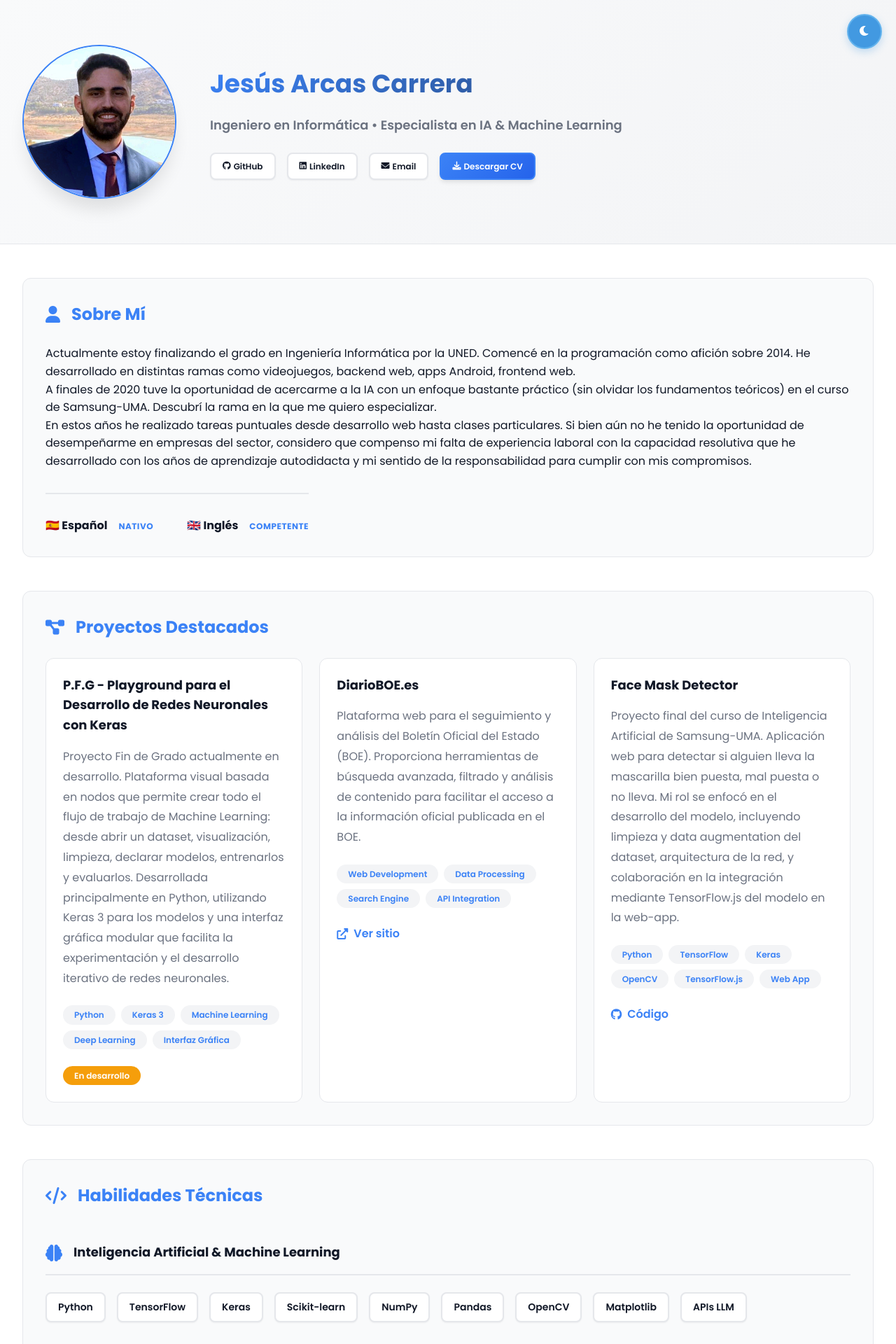
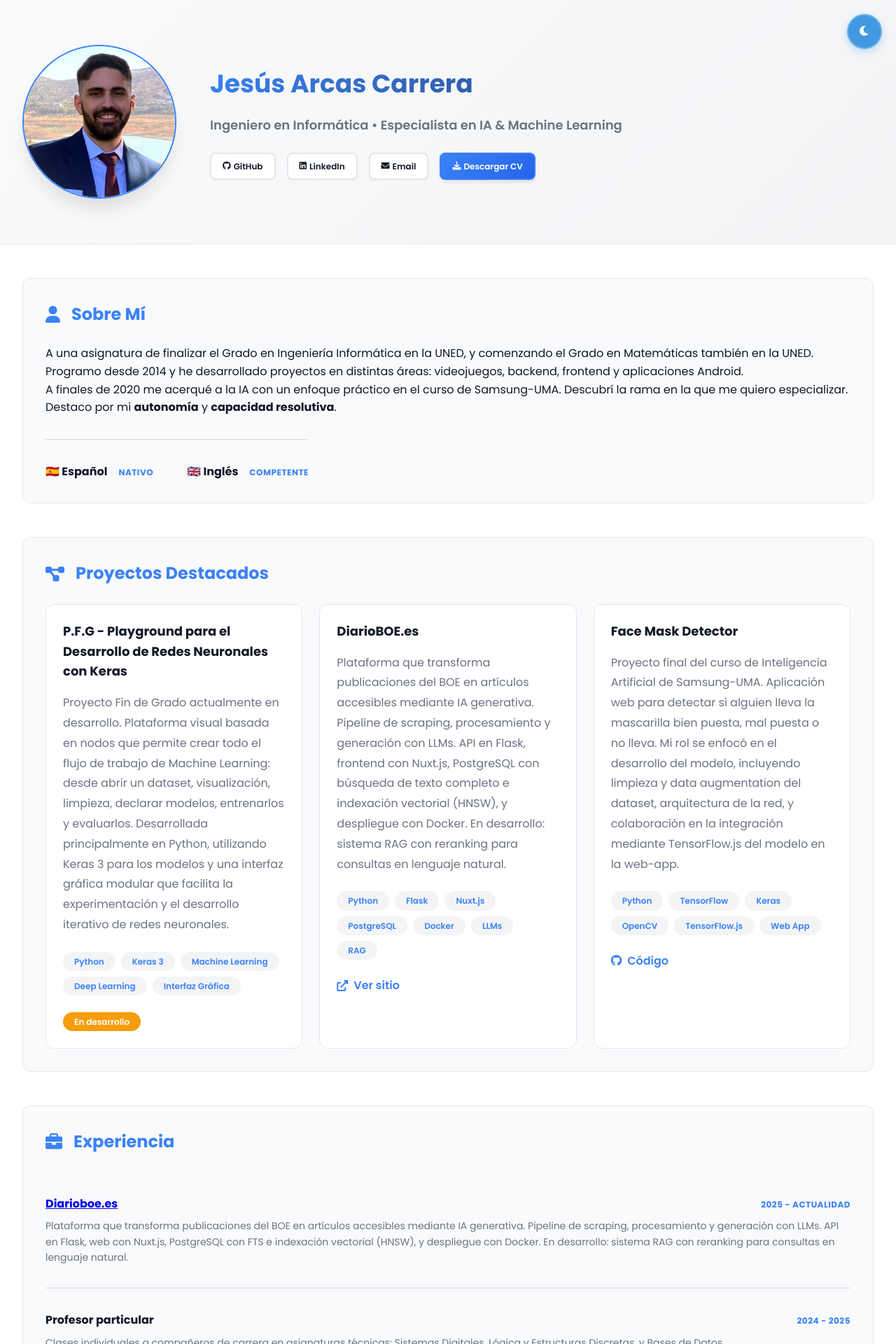
Before and after one commit to JesusArcasCarrera/jesusarcascarrera.github.io, a Jekyll site: the page built from index.md, in a window 1280 px wide. Shown: the top 1920 px of the page at 70% size. Built offline with Jekyll 4.4.1, drawn with Linux system fonts in a browser that asks for light colours; some of the changed text lies outside the part shown.

Commit message:
Sync website content with updated CV

```diff
--- a/index.md
+++ b/index.md
@@ -5,9 +5,8 @@
 
 <section class="section">
 <h2><i class="fas fa-user"></i> Sobre Mí</h2>
-<p>Actualmente estoy finalizando el grado en Ingeniería Informática por la UNED. Comencé en la programación como afición sobre 2014. He desarrollado en distintas ramas como videojuegos, backend web, apps Android, frontend web.</p>
-<p>A finales de 2020 tuve la oportunidad de acercarme a la IA con un enfoque bastante práctico (sin olvidar los fundamentos teóricos) en el curso de Samsung-UMA. Descubrí la rama en la que me quiero especializar.</p>
-<p>En estos años he realizado tareas puntuales desde desarrollo web hasta clases particulares. Si bien aún no he tenido la oportunidad de desempeñarme en empresas del sector, considero que compenso mi falta de experiencia laboral con la capacidad resolutiva que he desarrollado con los años de aprendizaje autodidacta y mi sentido de la responsabilidad para cumplir con mis compromisos.</p>
+<p>A una asignatura de finalizar el Grado en Ingeniería Informática en la UNED, y comenzando el Grado en Matemáticas también en la UNED. Programo desde 2014 y he desarrollado proyectos en distintas áreas: videojuegos, backend, frontend y aplicaciones Android.</p>
+<p>A finales de 2020 me acerqué a la IA con un enfoque práctico en el curso de Samsung-UMA. Descubrí la rama en la que me quiero especializar. Destaco por mi <strong>autonomía</strong> y <strong>capacidad resolutiva</strong>.</p>
 
 <div class="languages-compact">
     <div class="language-item">
@@ -40,12 +39,15 @@
     </div>
     <div class="project-card">
         <h3>DiarioBOE.es</h3>
-        <p>Plataforma web para el seguimiento y análisis del Boletín Oficial del Estado (BOE). Proporciona herramientas de búsqueda avanzada, filtrado y análisis de contenido para facilitar el acceso a la información oficial publicada en el BOE.</p>
+        <p>Plataforma que transforma publicaciones del BOE en artículos accesibles mediante IA generativa. Pipeline de scraping, procesamiento y generación con LLMs. API en Flask, frontend con Nuxt.js, PostgreSQL con búsqueda de texto completo e indexación vectorial (HNSW), y despliegue con Docker. En desarrollo: sistema RAG con reranking para consultas en lenguaje natural.</p>
         <div class="project-tech">
-            <span class="tech-tag">Web Development</span>
-            <span class="tech-tag">Data Processing</span>
-            <span class="tech-tag">Search Engine</span>
-            <span class="tech-tag">API Integration</span>
+            <span class="tech-tag">Python</span>
+            <span class="tech-tag">Flask</span>
+            <span class="tech-tag">Nuxt.js</span>
+            <span class="tech-tag">PostgreSQL</span>
+            <span class="tech-tag">Docker</span>
+            <span class="tech-tag">LLMs</span>
+            <span class="tech-tag">RAG</span>
         </div>
         <div class="project-links">
             <a href="https://diarioboe.es" class="project-link" target="_blank"><i class="fas fa-external-link-alt"></i> Ver sitio</a>
@@ -70,6 +72,33 @@
 </section>
 
 <section class="section">
+<h2><i class="fas fa-briefcase"></i> Experiencia</h2>
+<div class="education-simple">
+    <div class="education-item">
+        <div class="education-header">
+            <h3><a href="https://diarioboe.es" target="_blank">Diarioboe.es</a></h3>
+            <span class="education-year">2025 - Actualidad</span>
+        </div>
+        <p>Plataforma que transforma publicaciones del BOE en artículos accesibles mediante IA generativa. Pipeline de scraping, procesamiento y generación con LLMs. API en Flask, web con Nuxt.js, PostgreSQL con FTS e indexación vectorial (HNSW), y despliegue con Docker. En desarrollo: sistema RAG con reranking para consultas en lenguaje natural.</p>
+    </div>
+    <div class="education-item">
+        <div class="education-header">
+            <h3>Profesor particular</h3>
+            <span class="education-year">2024 - 2025</span>
+        </div>
+        <p>Clases individuales a compañeros de carrera en asignaturas técnicas: Sistemas Digitales, Lógica y Estructuras Discretas, y Bases de Datos.</p>
+    </div>
+    <div class="education-item">
+        <div class="education-header">
+            <h3>Desarrollador freelance</h3>
+            <span class="education-year">2016 - 2019</span>
+        </div>
+        <p>Proyectos variados para particulares y pequeñas empresas: webs corporativas, integración de componentes en React, automatización con macros de Excel, y un minijuego en Unity para Android.</p>
+    </div>
+</div>
+</section>
+
+<section class="section">
 <h2><i class="fas fa-code"></i> Habilidades Técnicas</h2>
 <div class="skills-modern">
     <div class="skill-group">
@@ -79,14 +108,11 @@
         </div>
         <div class="skill-tags">
             <span class="skill-badge">Python</span>
-            <span class="skill-badge">TensorFlow</span>
-            <span class="skill-badge">Keras</span>
+            <span class="skill-badge">Keras/TensorFlow</span>
             <span class="skill-badge">Scikit-learn</span>
-            <span class="skill-badge">NumPy</span>
-            <span class="skill-badge">Pandas</span>
-            <span class="skill-badge">OpenCV</span>
-            <span class="skill-badge">Matplotlib</span>
-            <span class="skill-badge">APIs LLM</span>
+            <span class="skill-badge">LLMs</span>
+            <span class="skill-badge">RAG</span>
+            <span class="skill-badge">LangChain</span>
         </div>
     </div>
 
@@ -97,14 +123,9 @@
         </div>
         <div class="skill-tags">
             <span class="skill-badge">JavaScript</span>
-            <span class="skill-badge">HTML/CSS</span>
-            <span class="skill-badge">Vue.js</span>
-            <span class="skill-badge">Three.js</span>
             <span class="skill-badge">Java</span>
-            <span class="skill-badge">PHP</span>
-            <span class="skill-badge">C++</span>
-            <span class="skill-badge">C# Script</span>
-            <span class="skill-badge">Unity</span>
+            <span class="skill-badge">Flask</span>
+            <span class="skill-badge">Nuxt.js</span>
         </div>
     </div>
 
@@ -115,10 +136,10 @@
         </div>
         <div class="skill-tags">
             <span class="skill-badge">SQL</span>
+            <span class="skill-badge">PostgreSQL</span>
+            <span class="skill-badge">Docker</span>
             <span class="skill-badge">Git</span>
             <span class="skill-badge">Linux</span>
-            <span class="skill-badge">Plotly-Dash</span>
-            <span class="skill-badge">TensorFlow.js</span>
         </div>
     </div>
 </div>
@@ -129,11 +150,18 @@
         <div class="education-simple">
             <div class="education-item">
                 <div class="education-header">
+                    <h3>Grado en Matemáticas</h3>
+                    <span class="education-year">2025/26 - Presente</span>
+                </div>
+                <p class="education-institution">UNED (Universidad Nacional de Educación a Distancia)</p>
+            </div>
+            <div class="education-item">
+                <div class="education-header">
                     <h3>Grado en Ingeniería Informática</h3>
                     <span class="education-year">2020/21 - Presente</span>
                 </div>
                 <p class="education-institution">UNED (Universidad Nacional de Educación a Distancia)</p>
-                <p>Actualmente finalizando el grado a falta de 1 asignatura</p>
+                <p>A falta de 1 asignatura para finalizar</p>
             </div>
             <div class="education-item">
                 <div class="education-header">
```
